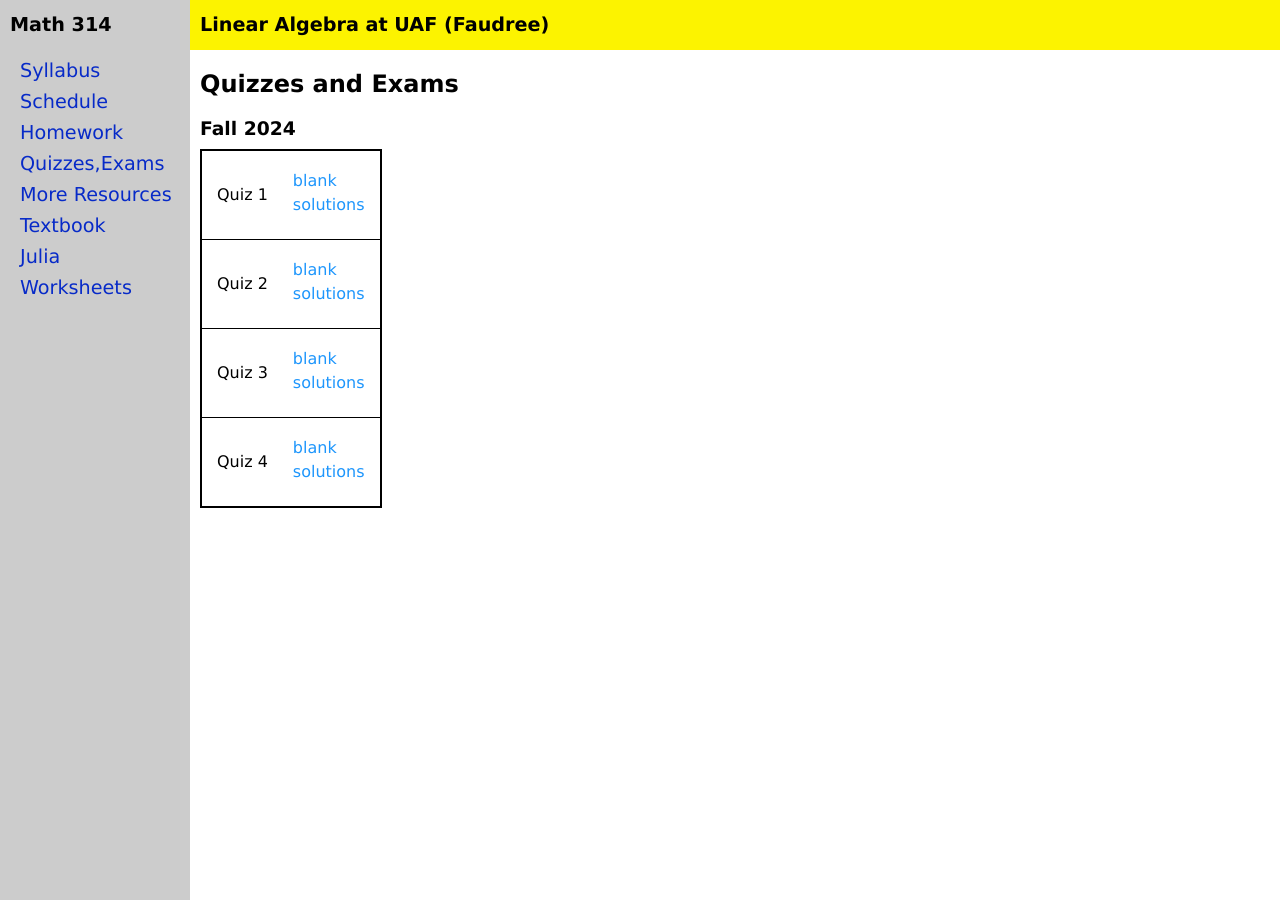
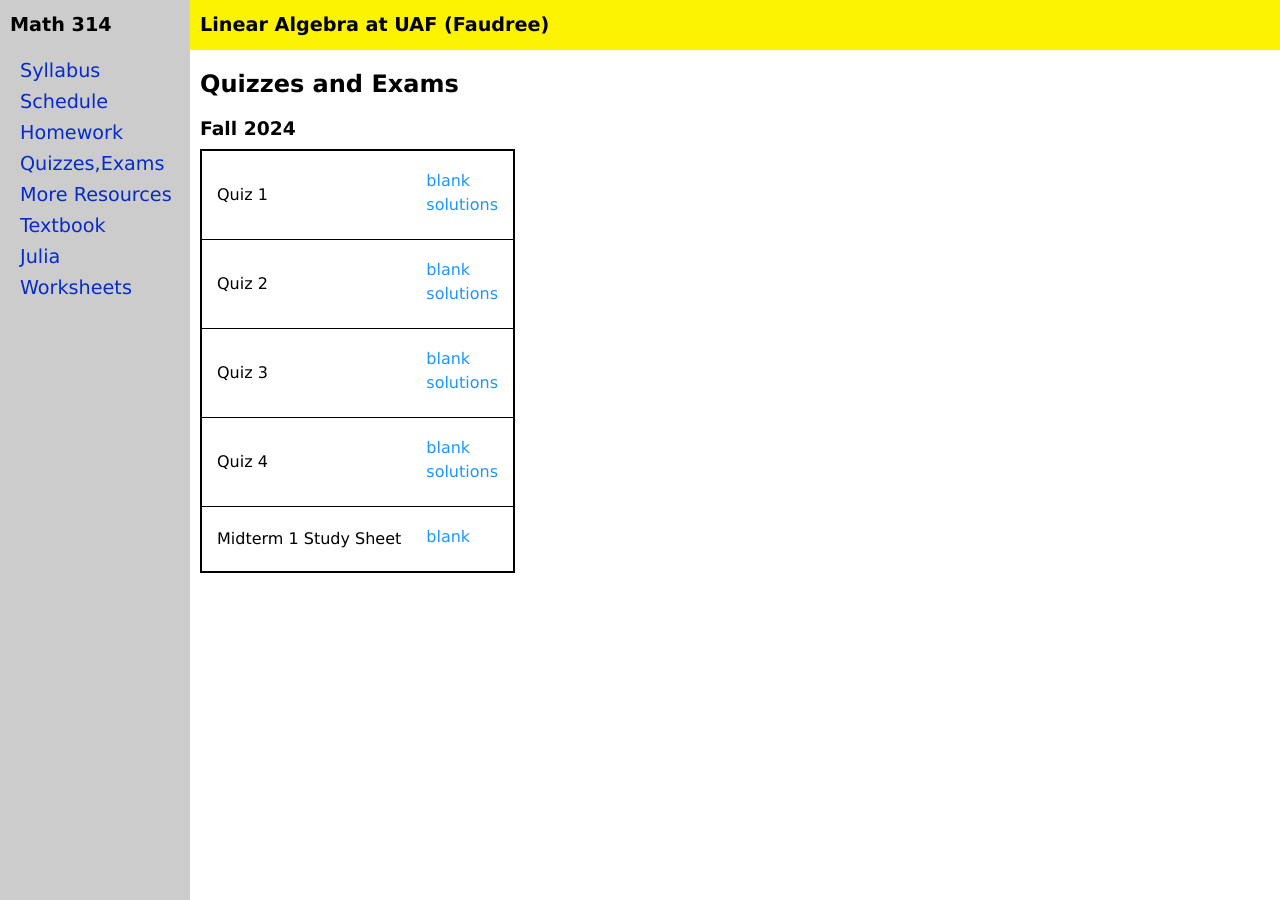
Before and after one commit to jrfaudree/LA, a Jekyll site: the page built from quizexam.md, in a window 1280 px wide. Built offline with Jekyll 4.4.1, drawn with Linux system fonts in a browser that asks for light colours.

Commit message:
Update quizexam.yml

```diff
--- a/_data/quizexam.yml
+++ b/_data/quizexam.yml
@@ -13,3 +13,5 @@ quizexam:
 - name: Quiz 4
   blank: M314f24_q4.pdf
   solutions: M314f24_q4-s.pdf
+- name: Midterm 1 Study Sheet
+  blank: MT1Study.pdf
```
